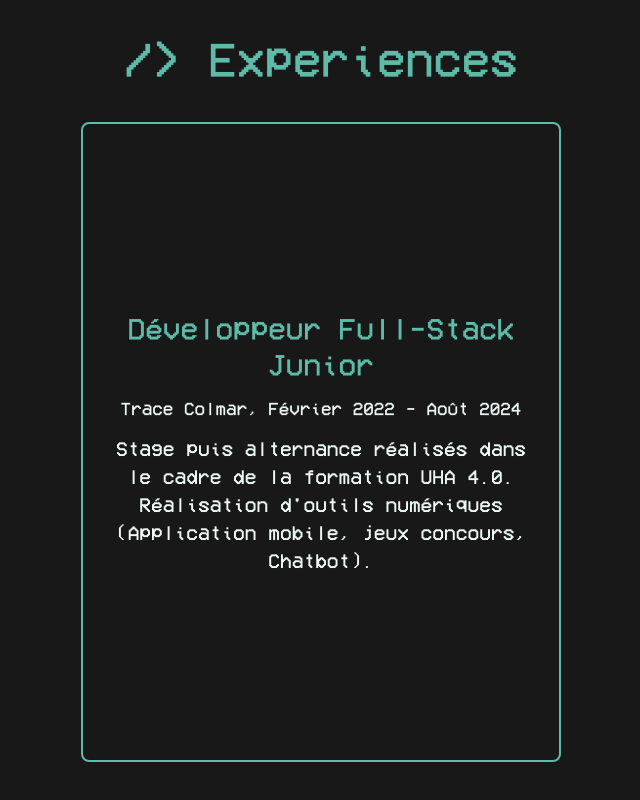
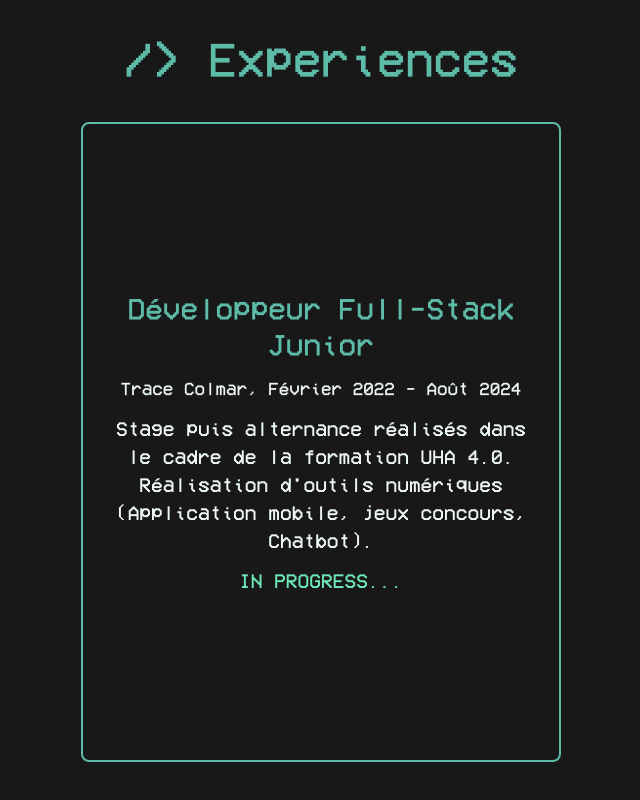
Before and after one commit to titouanfuchs/PortfolioV3, a Next.js app in the folder front/: page / in a window 1280 px wide. Shown: the part 1829-2629 px from the top of the page, without its empty margins (319-959 px from the left). Built offline with nearby package versions, Linux system fonts and the light colour scheme.

Commit message:
added IN PROGRESS text on the bottom of the experience

```diff
--- a/front/components/Experiences/Experience.tsx
+++ b/front/components/Experiences/Experience.tsx
@@ -20,6 +20,12 @@ const Experience: FC = () => {
                     Réalisation d'outils numériques (Application mobile, jeux concours, Chatbot).
                 </p>
             </div>
+
+            <div className="md:mx-auto w-full">
+                <p className="text-xl text-center text-emerald-300">
+                    IN PROGRESS...
+                </p>
+            </div>
         </div>
     </>;
 };
```
